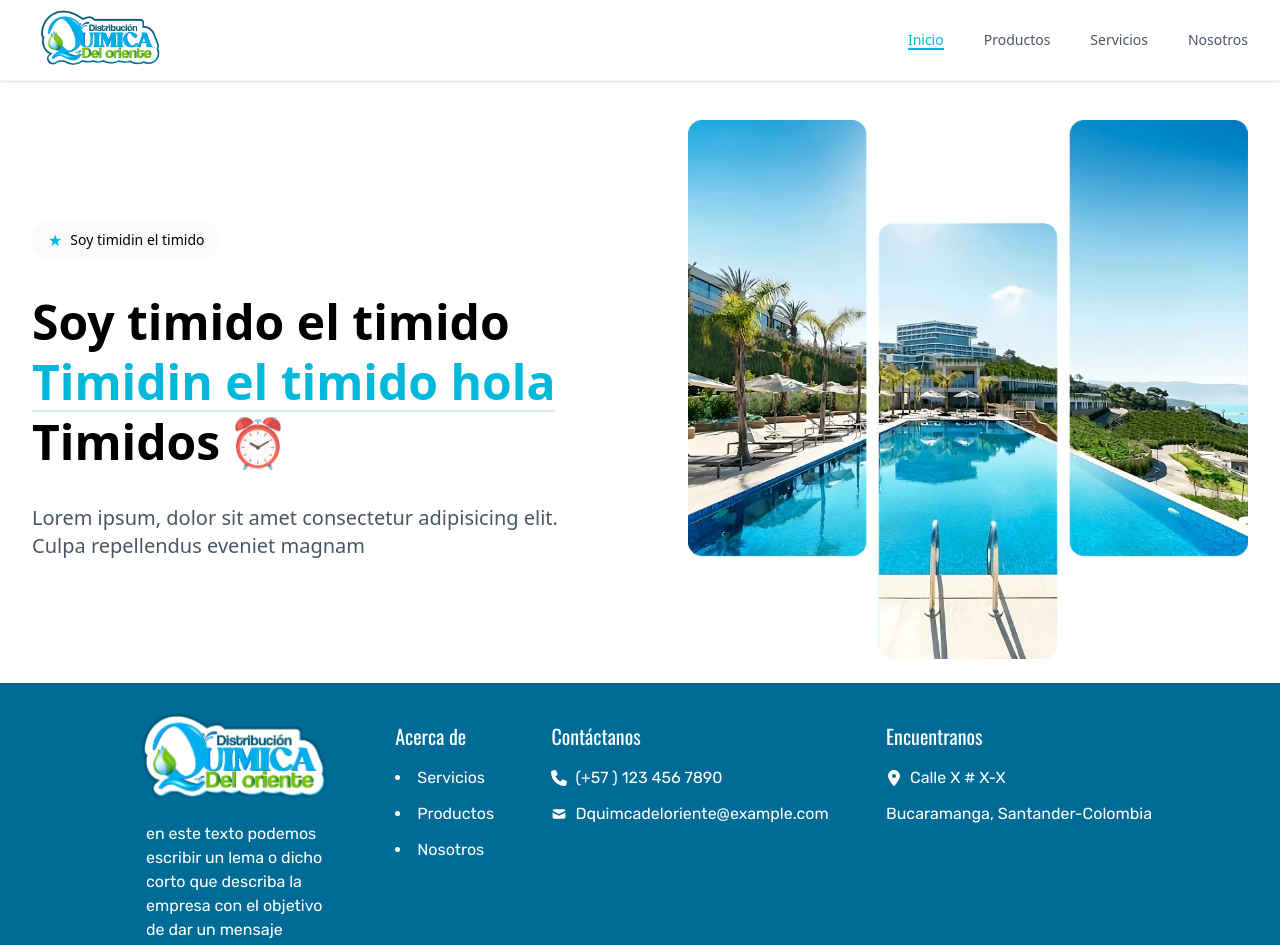
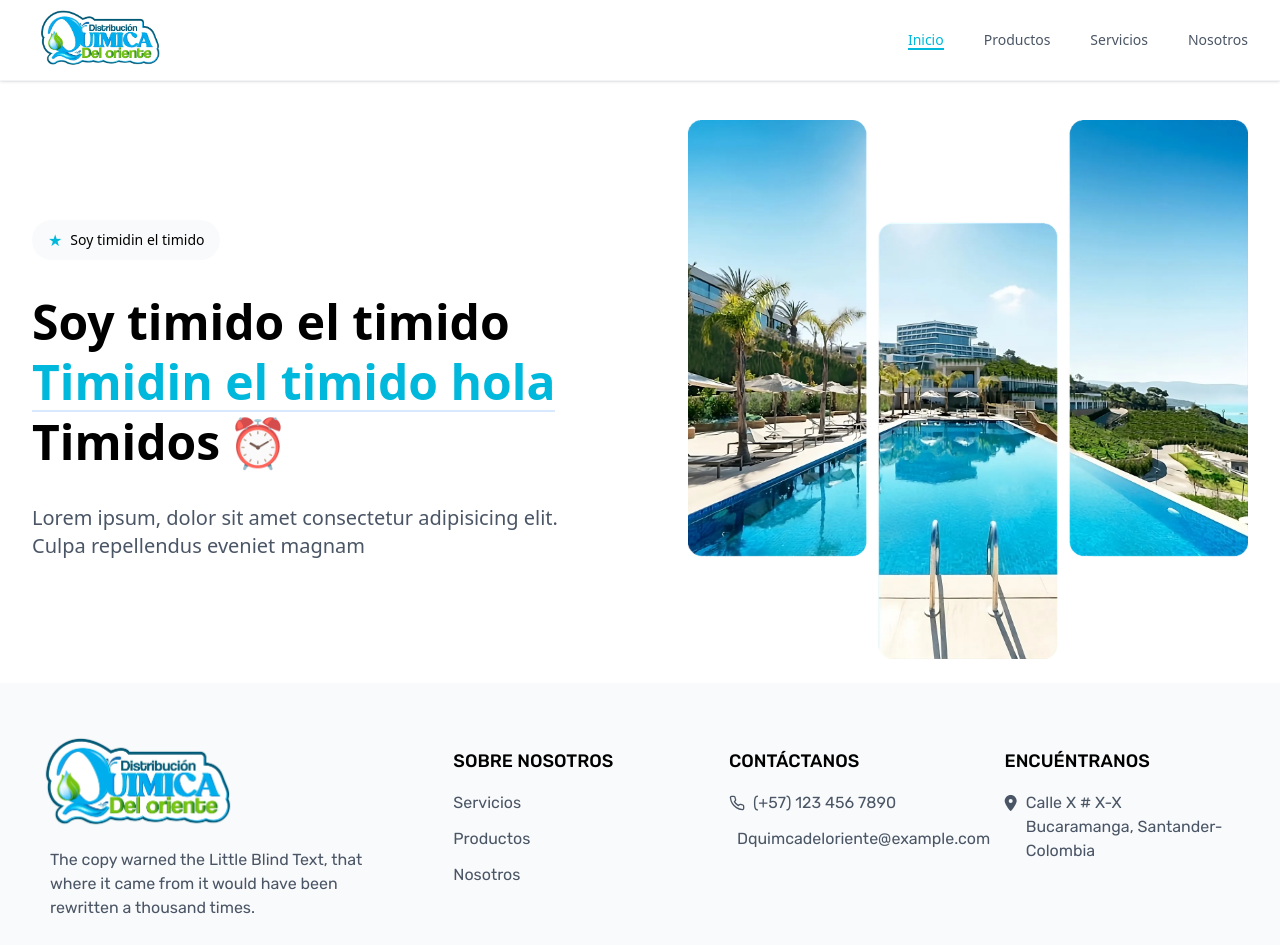
Before and after one commit to jafh1906/D.Q-del-oriente, a React (Vite) app: page / in a window 1280 px wide. Shown: the top 945 px of the page. Built offline with nearby package versions, Linux system fonts and the light colour scheme.

Commit message:
Footer renovado

```diff
--- a/src/Components/Footer.jsx
+++ b/src/Components/Footer.jsx
@@ -1,59 +1,94 @@
-import LOGO from '../assets/images/LOGO.webp'
-import { FaPhone } from "react-icons/fa6";
-import { HiMail } from "react-icons/hi";
+import LOGO from "../assets/images/LOGO.webp";
+import { FiPhone } from "react-icons/fi";
+import { FiMail } from "react-icons/fi";
 import { FaLocationDot } from "react-icons/fa6";
 
 export const Footer = () => {
   return (
-    <footer className="letra-2 bg-[#006b96] text-white">
-      <div className="flex w-full justify-between max-w-[1440px] mx-auto px-[10%] pt-[3%] pb-[2%]">
+    <footer className="letra-2 bg-gray-50">
+      <div className="container mx-auto px-4 sm:px-6 lg:px-8 py-16">
+        <div className="grid grid-cols-1 md:grid-cols-2 lg:grid-cols-12 gap-8 lg:gap-12">
+          <div className="lg:col-span-4">
+            <div className="w-[210px] mt-[-25px]">
+              <img src={LOGO} className="" alt="LOGO" />
+            </div>
+            <p className="pl-4.5 text-gray-600">
+              The copy warned the Little Blind Text, that where it came from it
+              would have been rewritten a thousand times.
+            </p>
+          </div>
 
-        <div className="w-[210px] mt-[-25px]">
-          <img src={LOGO} className='' alt="LOGO" />
-          <p className='pl-4.5'>
-          en este texto podemos escribir un lema o dicho corto que describa la empresa con el objetivo de dar un mensaje comercial sobre nosotros
-          </p>
-        </div>
+          <div className="lg:col-span-8">
+            <div className="grid grid-cols-2 md:grid-cols-3 gap-8">
+              <div>
+                <h3 className="text-lg font-medium mb-4 uppercase">
+                  Sobre nosotros
+                </h3>
+                <ul className="space-y-3">
+                  <li>
+                    <a href="#" className="text-gray-600 hover:text-gray-900">
+                      Servicios
+                    </a>
+                  </li>
+                  <li>
+                    <a href="#" className="text-gray-600 hover:text-gray-900">
+                      Productos
+                    </a>
+                  </li>
+                  <li>
+                    <a href="#" className="text-gray-600 hover:text-gray-900">
+                      Nosotros
+                    </a>
+                  </li>
+                </ul>
+              </div>
 
-        <div className="flex w-auto flex-col gap-4">
-          <h2 className="letra-1 text-xl">Acerca de</h2>
-          <div className="flex flex-col gap-3">
-            <li>Servicios</li>
-            <li>Productos</li>
-            <li>Nosotros</li>
+              <div>
+                <h3 className="text-lg font-medium mb-4 uppercase">
+                  Contáctanos
+                </h3>
+                <ul className="space-y-3 text-gray-600">
+                  <li className="flex items-center gap-2">
+                    <FiPhone />
+                    <span>(+57) 123 456 7890</span>
+                  </li>
+                  <li className="flex items-center gap-2">
+                    <FiMail />
+                    <span>Dquimcadeloriente@example.com</span>
+                  </li>
+                </ul>
+              </div>
+
+              <div>
+                <h3 className="text-lg font-medium mb-4 uppercase">
+                  Encuéntranos
+                </h3>
+                <ul className="space-y-3 text-gray-600">
+                  <li>
+                    <div className="flex items-start gap-2">
+                      <FaLocationDot className="mt-1" />
+                      <div>
+                        <p>Calle X # X-X</p>
+                        <p>Bucaramanga, Santander-Colombia</p>
+                      </div>
+                    </div>
+                  </li>
+                </ul>
+              </div>
+            </div>
           </div>
         </div>
 
-        <div className="flex w-auto flex-col gap-4">
-          <h2 className="letra-1 text-xl">Contáctanos</h2>
-          <div className="flex flex-col gap-3">
-            <p className='flex items-center gap-2'>
-              <FaPhone />
-              <span>(+57 ) 123 456 7890</span>
+        <div className="border-t border-gray-200 mt-12 pt-8">
+          <div className="flex flex-col md:flex-row justify-between items-center gap-4">
+            <p className="text-gray-600 text-sm">
+              Distribución quimica del oriente S.A.S ©
             </p>
-            <p className='flex items-center gap-2'>
-              <HiMail />
-              <span>Dquimcadeloriente@example.com</span>
+            <p className="text-gray-600 text-sm">
+              Todos los derechos reservados {new Date().getFullYear()}
             </p>
           </div>
         </div>
-
-        <div className="flex w-aunto flex-col gap-4">
-          <h2 className="letra-1 text-xl">Encuentranos</h2>
-          <div className="flex flex-col gap-3">
-            <p className='flex items-center gap-2'>
-              <FaLocationDot />
-              <span>Calle X # X-X</span>
-            </p>
-            <p>Bucaramanga, Santander-Colombia</p>
-          </div>
-        </div>
-      </div>
-
-      <hr />
-
-      <div className='px-[15%] pt-[0.5%] flex justify-center'>
-        <p className='text-xs'>Distribución quimica del oriente S.A.S ©<span className='text-base'> l </span>Todos los derechos reservados 2025</p>
       </div>
     </footer>
   );
```
